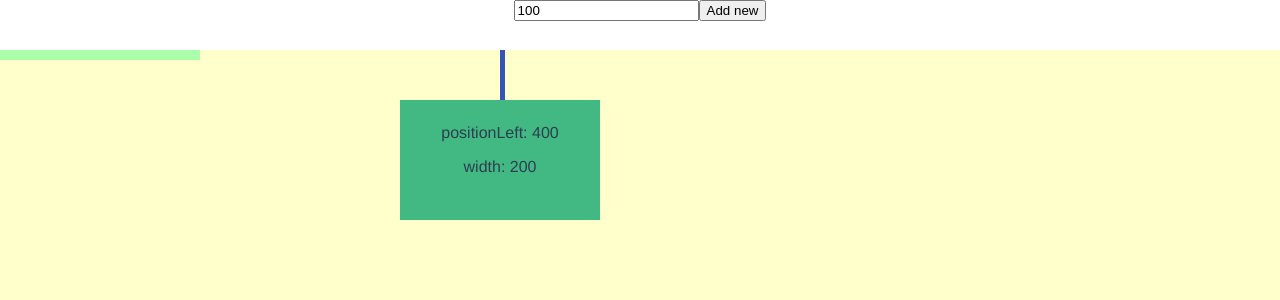
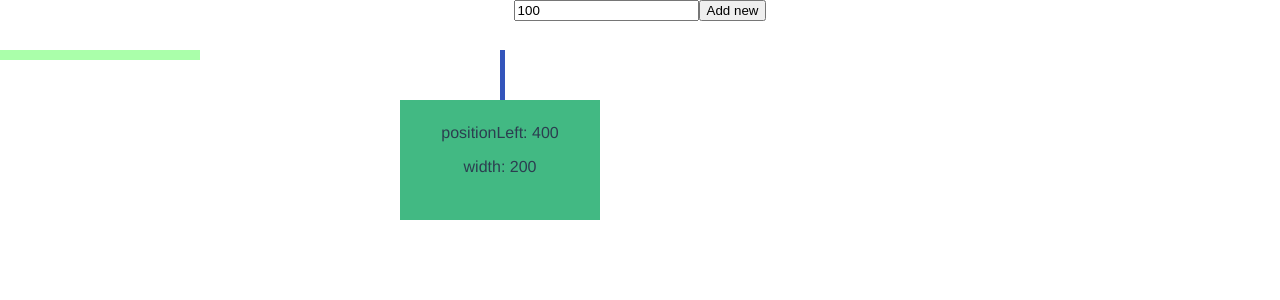
Before and after one commit to vbackeberg/lookattime, a Vue app: page / in a window 1280 px wide. Shown: the top 300 px of the page. Built offline with nearby package versions, Linux system fonts and the light colour scheme.

Commit message:
no background color

```diff
--- a/src/components/Timeline.vue
+++ b/src/components/Timeline.vue
@@ -80,7 +80,6 @@ export default Vue.extend({
 #timeline {
   flex: 1;
   width: 100%;
-  background-color: #ffc;
   white-space: nowrap;
   overflow-y: hidden;
   overflow-x: scroll;
```
